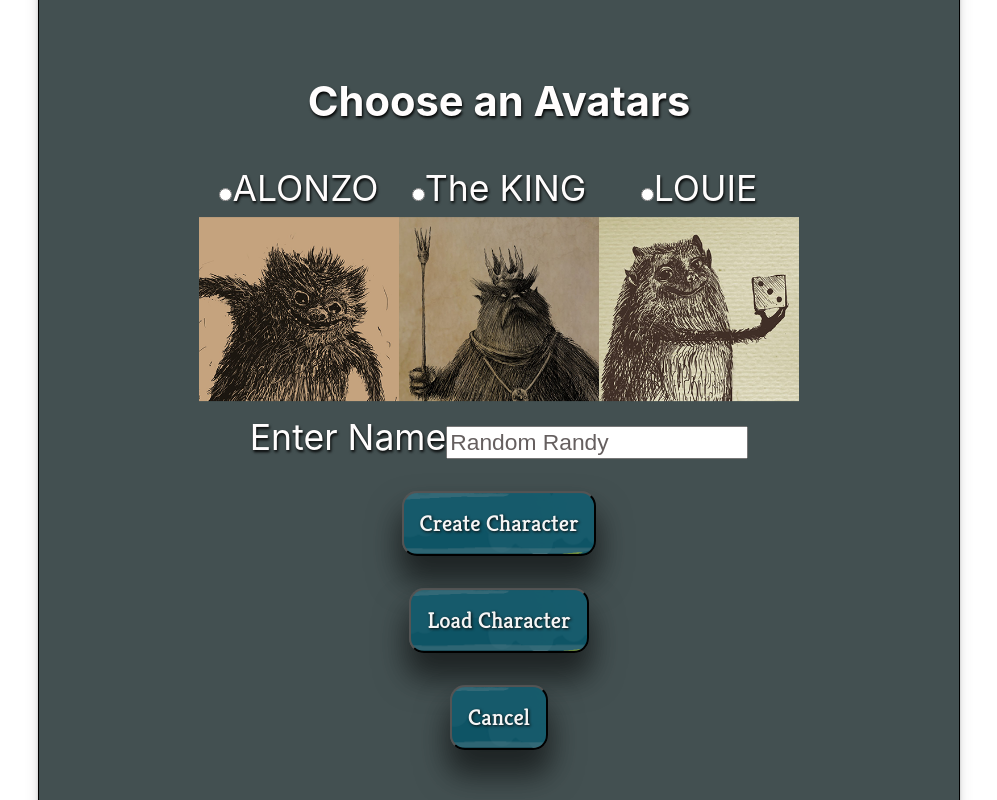
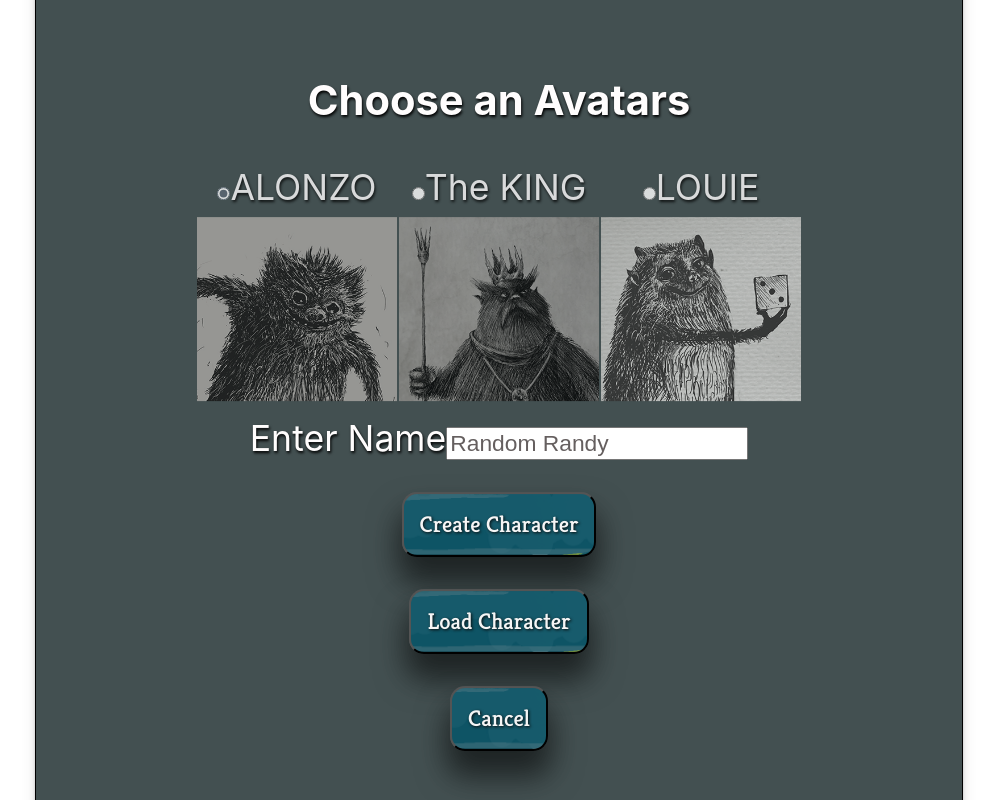
Before and after one commit to dankarger/mid-project-game, a React (Create React App) app: page /create in a window 1280 px wide. Shown: the whole page, without its empty margins (141-1138 px from the left). Built offline with nearby package versions, Linux system fonts and the light colour scheme; no server answers.

Commit message:
add hover on avatars imgs

```diff
--- a/src/pages/CreatePlayerPage/CreatePlayerPage.css
+++ b/src/pages/CreatePlayerPage/CreatePlayerPage.css
@@ -49,6 +49,27 @@
     justify-content: center;
     align-items: center;
 }
+
+.avatar-img-div {
+    filter: grayscale(90%);
+    transition: 200ms ease-in-out;
+    opacity: 0.8;
+}
+.avatar-img-div:hover,.avatar-img-div:checked {
+    filter: none;
+    opacity: 1;
+}
+
+. input:checked {
+    border:2px yellow solid;
+    color:red;
+}
+
 .avatars-div img{
+    transition: 1s ease-in-out;
     width:200px;
+    border:transparent 1px solid;
 }
+.avatars-div img:hover{
+
+}
--- a/src/pages/CreatePlayerPage/CreatePlayerPage.jsx
+++ b/src/pages/CreatePlayerPage/CreatePlayerPage.jsx
@@ -67,20 +67,17 @@ const CreatePlayerPage=({callback})=>{
             <h3>Choose an Avatars</h3>
              <div className='avatars-div'>
 
-                 <div>
-                     <input type="radio" id="avatar1" name="drone" value="ALONZO" onChange={handleRadioInputOnChange}/>
-
+                 <div className='avatar-img-div'>
+                     <input type="radio" id="avatar1" name="drone" value="ALONZO" onChange={handleRadioInputOnChange} checked={true}/>
                          <label htmlFor="huey">ALONZO</label>
                          <img src={AVATARS['ALONZO']} alt="avatar1"/>
                  </div>
-
-                 <div>
+                 <div className='avatar-img-div'>
                      <input type="radio" id="avatar2" name="drone" value="The_KING" onChange={handleRadioInputOnChange}/>
                          <label htmlFor="The KING">The KING</label>
                      <img src={AVATARS['The_KING']} alt="avatar2"/>
                  </div>
-
-                 <div>
+                 <div className='avatar-img-div'>
                      <input type="radio" id="avatar3" name="drone" value="LOUIE" onChange={handleRadioInputOnChange}/>
                          <label htmlFor="LOUIE">LOUIE</label>
                      <img src={AVATARS['LOUIE']} alt="avatar3"/>
```
